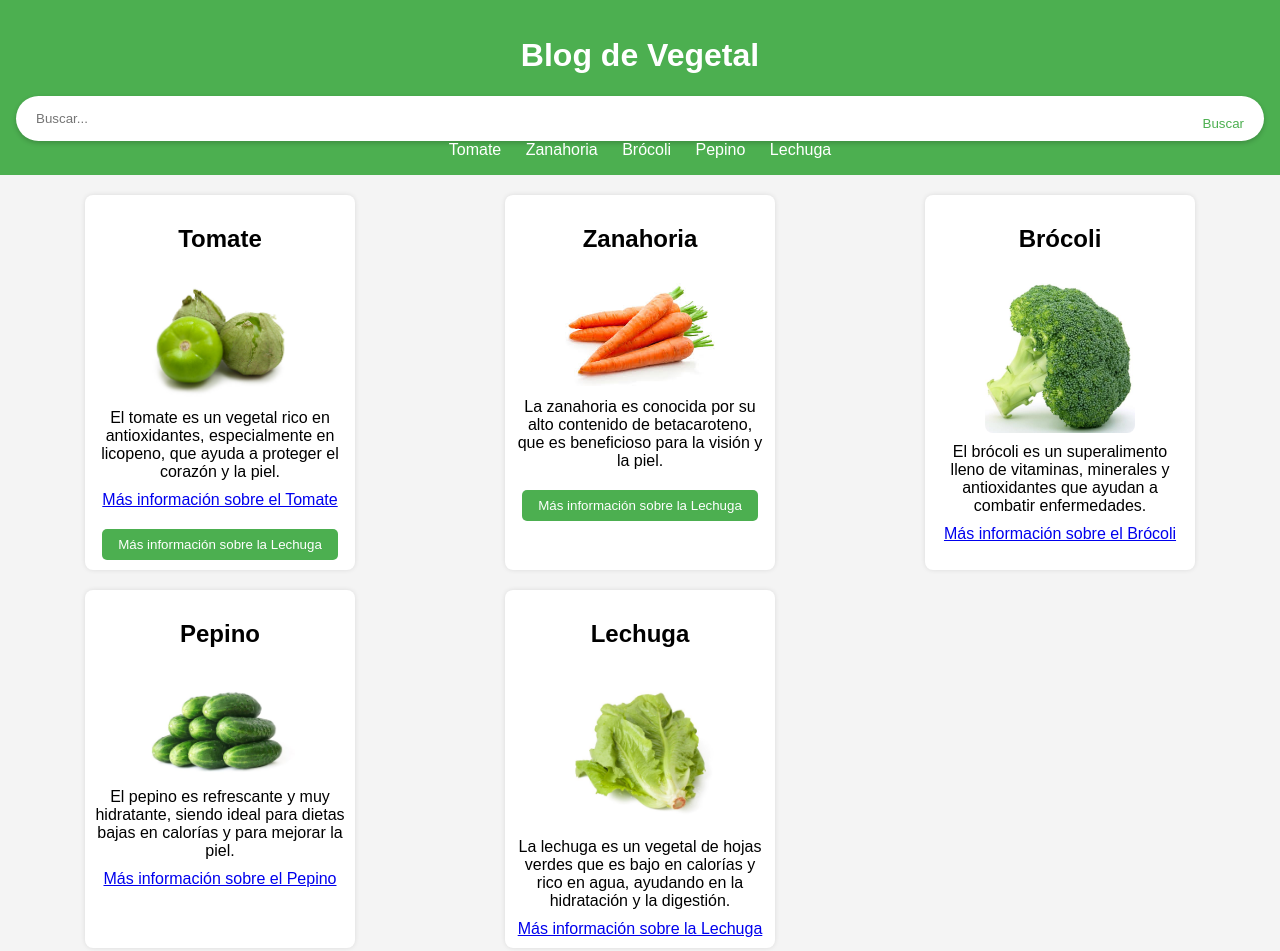
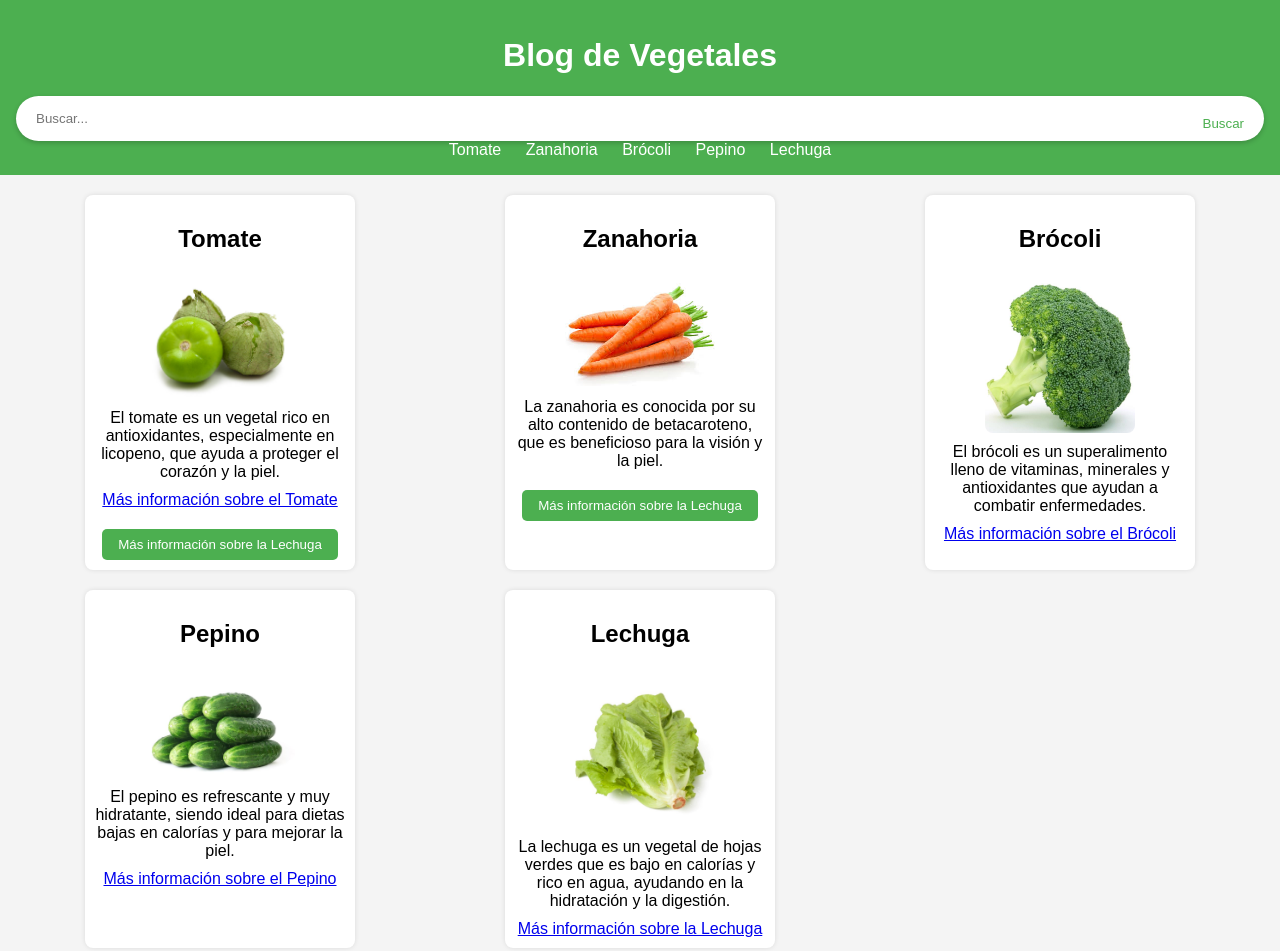
Before and after one commit to FernandoDZ02/AgroMatic, a plain HTML site: page index.html in a window 1280 px wide. Shown: the top 951 px of the page. Drawn offline with Linux system fonts and the light colour scheme.

Commit message:
vegetales

```diff
--- a/index.html
+++ b/index.html
@@ -8,7 +8,7 @@
 </head>
 <body>
     <header>
-        <h1>Blog de Vegetal</h1>
+        <h1>Blog de Vegetales</h1>
  <div class="search-container">
             <input type="search" placeholder="Buscar..." id="search-input">
             <button type="button" onclick="searchVegetal()">Buscar</button>
```
